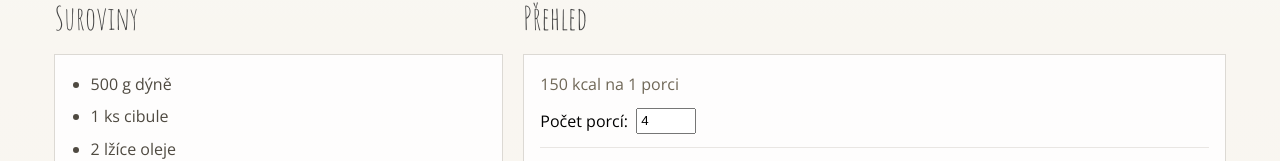
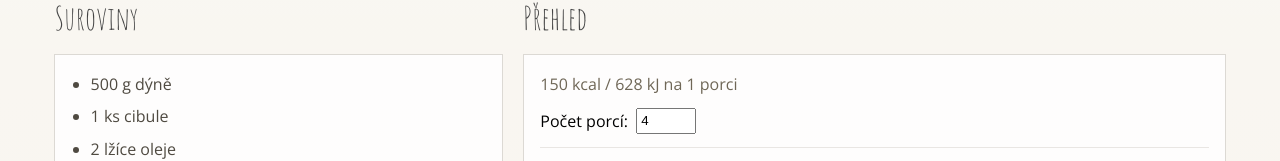
Before and after one commit to icirova/menu-planner, a React (Vite) app: page /#/recipe-detail/1 in a window 1280 px wide. Shown: the part 497-658 px from the top of the page. Built offline with nearby package versions, Linux system fonts and the light colour scheme; a web font is replaced by a local one.

Commit message:
Zobrazit energii receptu také v kJ

```diff
--- a/src/pages/RecipeDetail/index.jsx
+++ b/src/pages/RecipeDetail/index.jsx
@@ -15,6 +15,16 @@ import { RecipeDetailHero } from "./RecipeDetailHero.jsx";
 import { useLightbox } from "./useLightbox.js";
 
 const DEFAULT_SERVINGS = 4;
+const KILOJOULES_PER_KILOCALORIE = 4.184;
+
+const formatEnergyLabel = (calories) => {
+  if (calories == null) return "- kcal na 1 porci";
+
+  const kilojoules = Math.round(calories * KILOJOULES_PER_KILOCALORIE);
+  const formattedKilojoules = kilojoules.toLocaleString("cs-CZ");
+
+  return `${calories} kcal / ${formattedKilojoules} kJ na 1 porci`;
+};
 
 export const RecipeDetail = () => {
   const { id } = useParams();
@@ -64,7 +74,7 @@ export const RecipeDetail = () => {
   }
 
   const coverSrc = resolveImageSrc(recipeDetail.photo_urls?.[0] || "/notes.webp");
-  const caloriesLabel = recipeDetail.calories == null ? "-" : recipeDetail.calories;
+  const energyLabel = formatEnergyLabel(recipeDetail.calories);
   const preTasks = recipeDetail.preTasks ?? [];
   const isLockedRecipe = isSeedRecipe(recipeDetail);
   const canEditRecipe = !isLockedRecipe;
@@ -116,7 +126,7 @@ export const RecipeDetail = () => {
           <div className="recipe-detail__content recipe-detail__subsection">
             <div className="recipe-detail__section">
               <p className="recipe-detail__description recipe-detail__description--meta">
-                {caloriesLabel} kcal na 1 porci
+                {energyLabel}
               </p>
               <ServingsControl
                 value={desiredServings}
```
